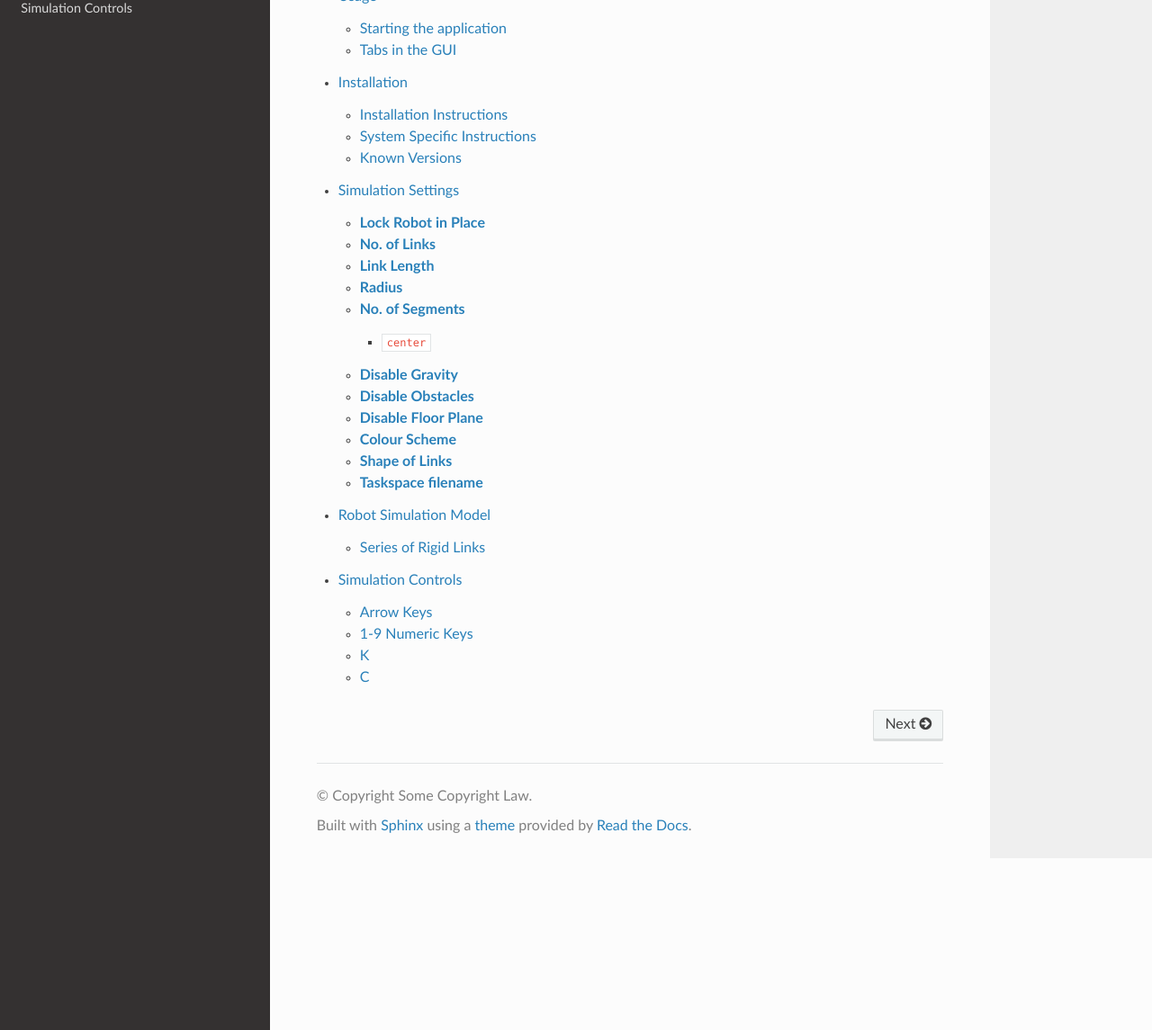
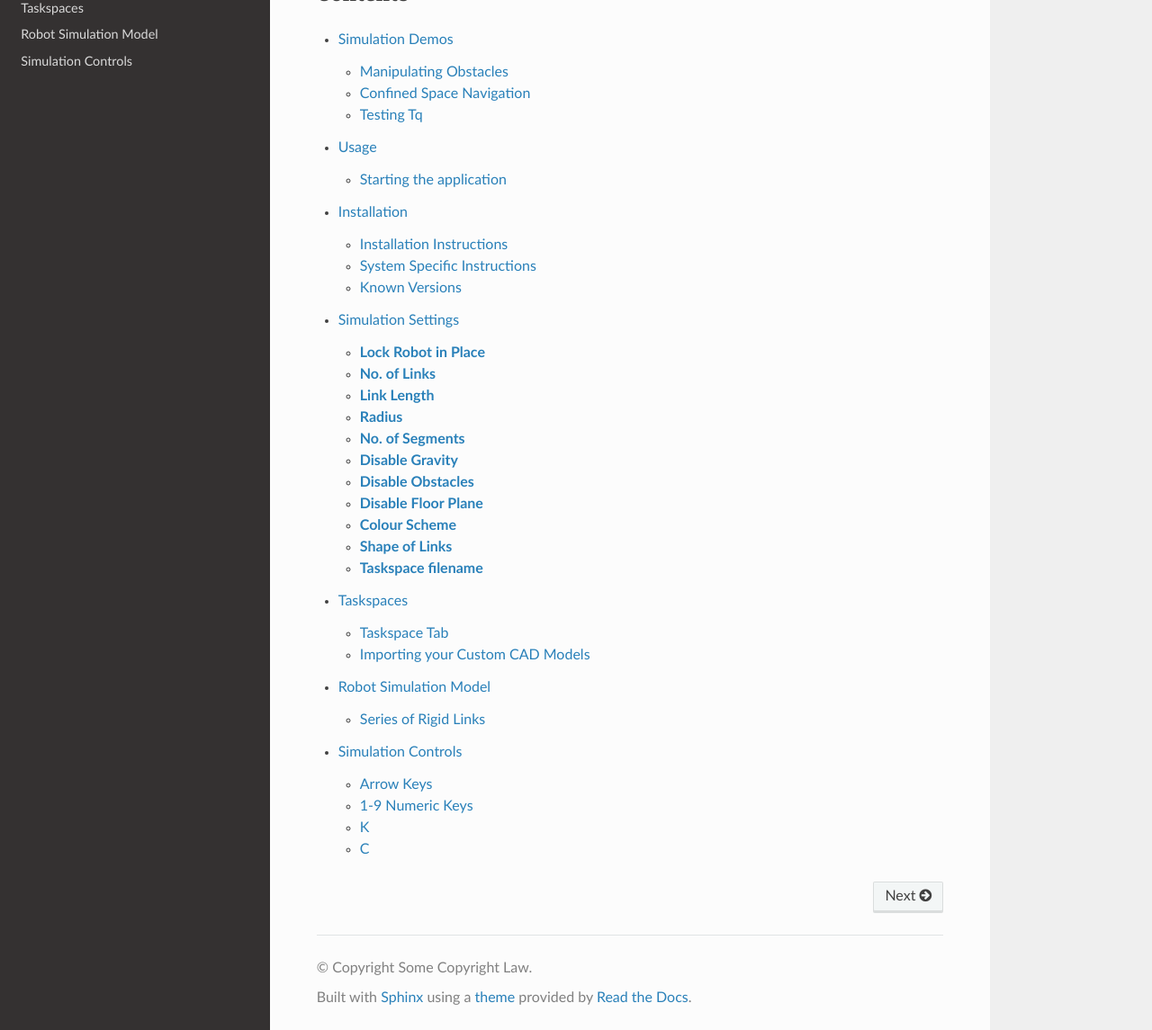
Before and after one commit to Nicholas-Baldassini/CRL-Mujoco-Docs, a Sphinx documentation site: the page built from docs/source/index.rst, in a window 1280 px wide and 1400 px high, scrolled down 1299 px, cut to the strip 255-1400 px from the top of the window. Shown: the whole strip at 90% size. Built offline with Sphinx 7.4.7 and the Read the Docs theme 2.0.0, drawn with Linux system fonts in a browser that asks for light colours; some of the changed text lies outside the part shown.

Commit message:
Added taskspace, demo tab and more

```diff
--- a/docs/source/SimulationSettings.rst
+++ b/docs/source/SimulationSettings.rst
@@ -46,7 +46,7 @@ Each segment can actuate in 2 degrees of freedom.
   :alt: Small radius robot
 
 
-.. class:: center
+.. note::
 
 Two segment robot with each segment actuated in opposite directions
 
--- /dev/null
+++ b/docs/source/demos.rst
@@ -0,0 +1,17 @@
+Simulation Demos
+==========
+.. _simDemos:
+
+Manipulating Obstacles
+----------------
+Add Video
+
+
+Confined Space Navigation
+----------------
+Add Video
+
+
+Testing Tq
+----------------
+Add Video
--- a/docs/source/index.rst
+++ b/docs/source/index.rst
@@ -28,8 +30,10 @@ Contents
 
 .. toctree::
 
+   demos
    usage
    installation
    SimulationSettings
+   taskspace
    rigidLink_model
    controls
--- a/docs/source/usage.rst
+++ b/docs/source/usage.rst
@@ -18,7 +18,7 @@ You have two options to run the application,
   :alt: Main menu image
 
 From here you may tune your simulation the way you like it. See, :ref:`Simulation Settings <simSettings>`
-page to find out more about what each of the settings do.
+page to find out more about what each of the settings do. To create your custom taskspace see the :ref:`Taskspace Section <taskspaceSec>``
 
 **2. Headless**
 
@@ -28,7 +28,3 @@ page to find out more about what each of the settings do.
 
 
 This method skips using the GUI and will start the application. This method may be usefull if you are,
-
-
-Tabs in the GUI
----------------
```
Also changed, not shown: other parts of docs/source/index.rst (+2 -0 lines), docs/source/taskspace.rst (added, +26 -0 lines), docs/source/media/taskspaceMedia/GUItaskspace.png (added), docs/source/media/taskspaceMedia/SimTaskspace.png (added), docs/source/media/taskspaceMedia/Taskspace1.png (added).
